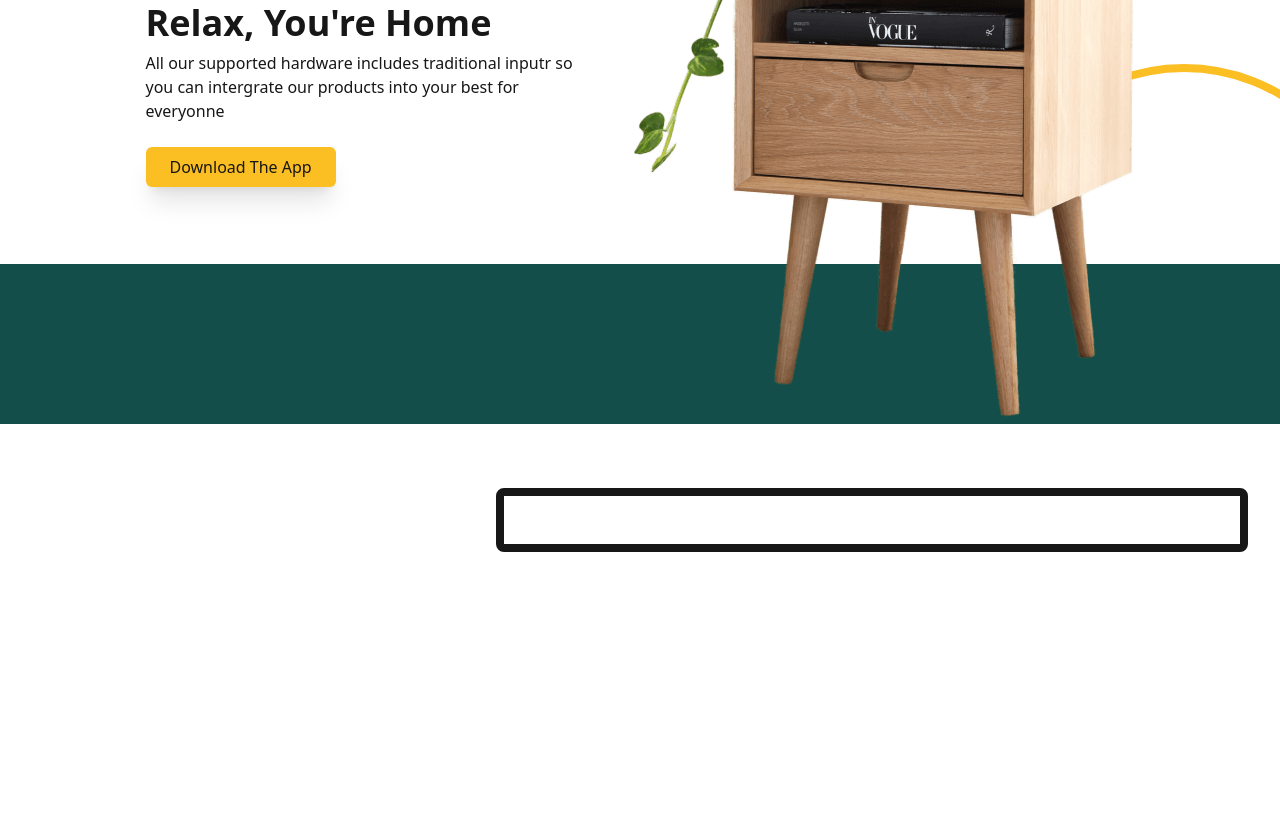
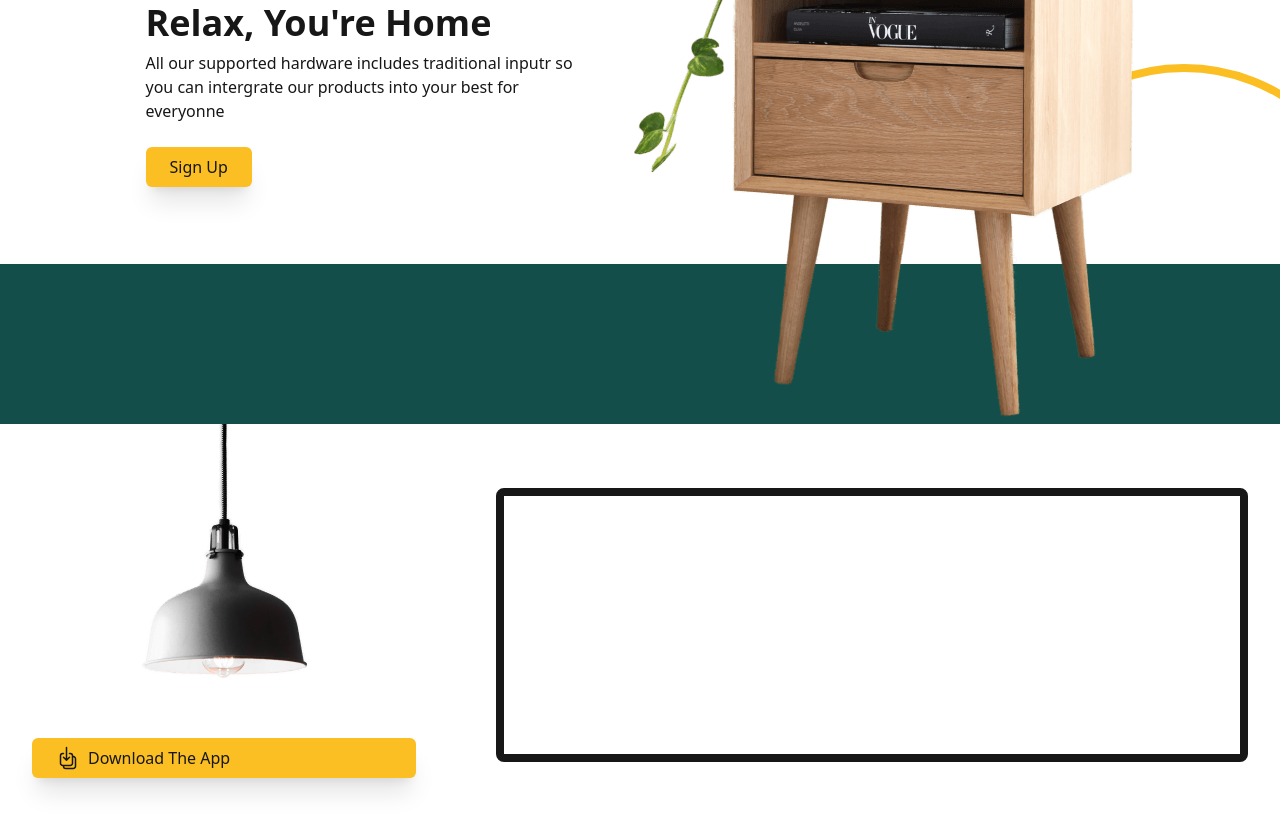
Before and after one commit to KakwiriStephen/HomeSmart, a website built with Vite: page index.html in a window 1280 px wide. Shown: the part 2242-3068 px from the top of the page. Before the commit the page ends 2858 px from the top, so only its background shows below. Built offline with nearby package versions, Linux system fonts and the light colour scheme.

Commit message:
Lamp Button

```diff
--- a/index.html
+++ b/index.html
@@ -333,7 +333,7 @@
           dark:ring-offset-neutral-800
 
           ">
-            Download The App
+            Sign Up
           </a>
         </div>
         <img src="./assets/table.png" alt="">
@@ -348,6 +348,36 @@
     <section aria-labelledby="contact" class="container mx-auto px-8 overflow-hidden">
       <div class="flex flex-wrap justify-center gap-12 md:gap6 lg:gap-20">
         <div class="md:flex-1 md:max-w-sm relative">
+          <img src="./assets/lamp.png" alt="Lamp" class="mx-auto">
+
+          <a href="#" class="
+          py-2
+          px-6
+          bg-amber-400
+          dark:text-neutral-900
+          mx-auto
+          my-12
+          flex
+          gap-2
+          shadow-xl
+          hover:shadow-none
+          transition-shadow
+          focus:outline-none
+          focus-visible:ring-4
+          ring-neutral-900
+          rounded-md
+          ring-offset-4
+          ring-offset-white
+          dark:ring-amber-400
+          dark:ring-offset-neutral-800
+
+          ">
+            <svg xmlns="http://www.w3.org/2000/svg" fill="none" viewBox="0 0 24 24" stroke-width="1.5" stroke="currentColor" class="w-6 h-6">
+              <path stroke-linecap="round" stroke-linejoin="round" d="M7.5 7.5h-.75A2.25 2.25 0 004.5 9.75v7.5a2.25 2.25 0 002.25 2.25h7.5a2.25 2.25 0 002.25-2.25v-7.5a2.25 2.25 0 00-2.25-2.25h-.75m-6 3.75l3 3m0 0l3-3m-3 3V1.5m6 9h.75a2.25 2.25 0 012.25 2.25v7.5a2.25 2.25 0 01-2.25 2.25h-7.5a2.25 2.25 0 01-2.25-2.25v-.75" />
+            </svg>
+
+            <span>Download The App</span>
+          </a>
 
         </div>
         <form class="relative
@@ -362,7 +392,6 @@
         md:my-12
         lg:my-16
         bg-white
-        dark:bg-neutral-800
         w-full
 
         "></form>
```
